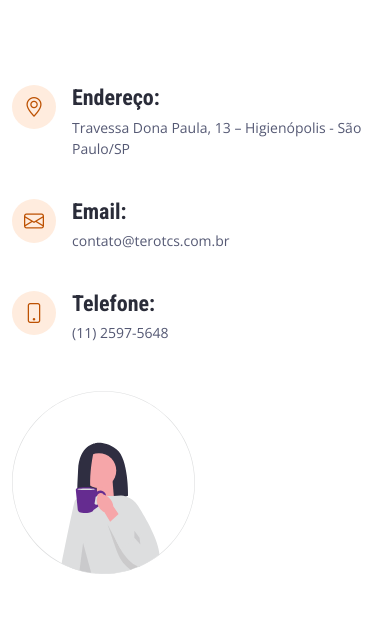
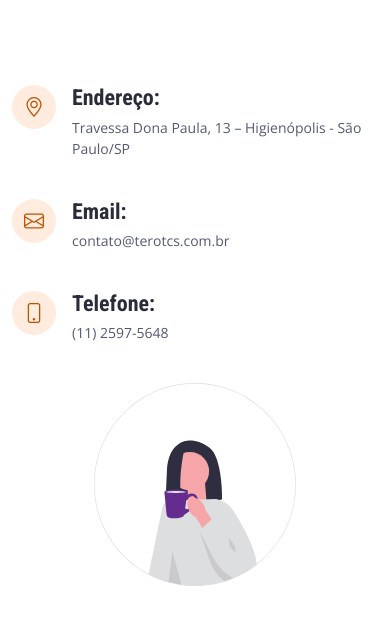
Before and after one commit to terotcs/terotcs, a plain HTML site: page index.html in a window 390 px wide. Shown: the part 10936-11555 px from the top of the page. Drawn offline with nearby package versions, Linux system fonts and the light colour scheme; a web font is replaced by a local one.

Commit message:
ajustado desenho do contato para telas menores

```diff
--- a/assets/css/style.css
+++ b/assets/css/style.css
@@ -1623,6 +1623,22 @@ section {
   }
 }
 
+.fale-conosco {
+  height: 350px;
+}
+
+@media (max-width: 768px) {
+  .fale-conosco {
+    height: 450px;
+  }
+
+  .imagem-contato {
+    display: block;
+    margin: 40px auto 0 auto;
+  }
+
+}
+
 
 /*--------------------------------------------------------------
 # Cliens
--- a/index.html
+++ b/index.html
@@ -1253,7 +1253,7 @@
           <p>Fale conosco</p>
         </div>
 
-        <div class="row mt-5">
+        <div class="row mt-5 fale-conosco">
 
           <div class="col-lg-6" data-aos="fade-right">
             <div class="info">
@@ -1280,7 +1280,7 @@
           </div>
 
 
-          <div class="col-lg-5 mt-5 mt-lg-0" data-aos="fade-left" class="contato-imagem">
+          <div class="col-lg-6 mt-0 mt-lg-0" data-aos="fade-left" class="contato-imagem">
 
             <img src="./assets/img/undraw_coffee_time.svg" alt="Mulher tomando café" class="img-fluid imagem-contato">
 
```
